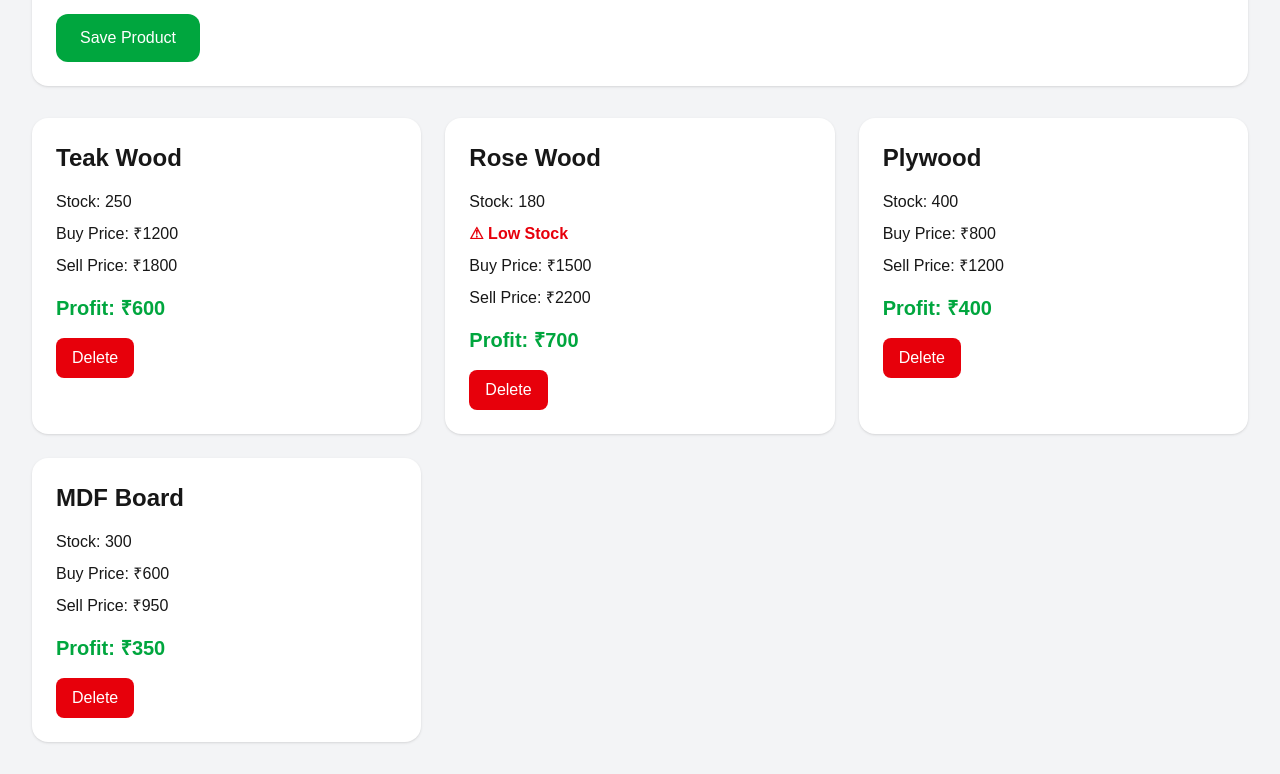
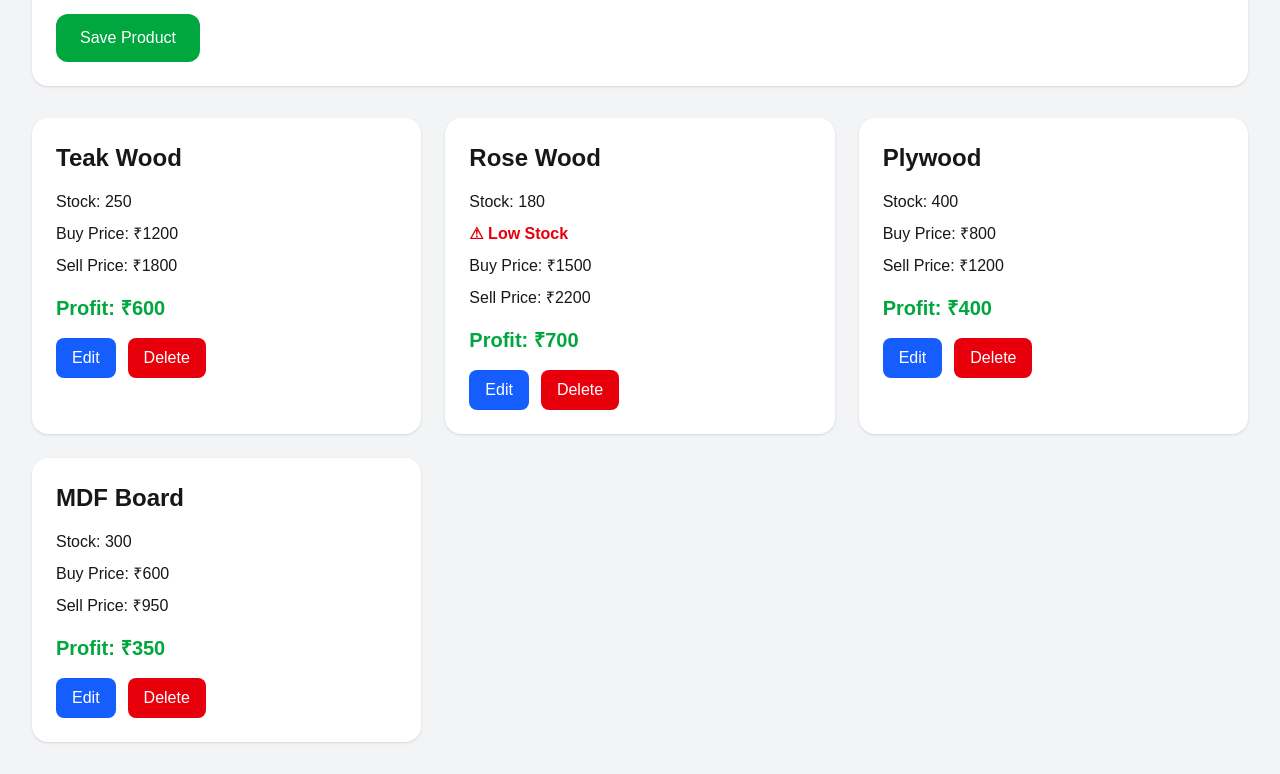
Before and after one commit to yuva10012002/TimberIQ, a Next.js app: page /inventory in a window 1280 px wide. Shown: the part 616-1390 px from the top of the page. Built offline with nearby package versions, Linux system fonts and the light colour scheme.

Commit message:
Inventory CRUD Complete

```diff
--- a/app/inventory/page.tsx
+++ b/app/inventory/page.tsx
@@ -3,6 +3,9 @@
 import { useState, useEffect } from "react";
 
 export default function InventoryPage() {
+
+
+const [editId, setEditId] = useState<number | null>(null);
 const [search, setSearch] = useState("");
 
 const [productName, setProductName] = useState("");
@@ -46,6 +49,7 @@ sellPrice: 950,
 ]);
 
 const handleAddProduct = () => {
+console.log("Button clicked");
 if (
 !productName ||
 !stock ||
@@ -56,7 +60,24 @@ alert("Please fill all fields");
 return;
 }
 
+if (editId) {
+setProducts(
+products.map((product) =>
+product.id === editId
+? {
+...product,
+name: productName,
+stock: Number(stock),
+buyPrice: Number(buyPrice),
+sellPrice: Number(sellPrice),
+}
+: product
+)
+);
+setEditId(null);
 
+
+} else {
   const newProduct = {
     id: Date.now(),
     name: productName,
@@ -66,14 +87,16 @@ const newProduct = {
   };
 
   setProducts([...products, newProduct]);
+  console.log("Current products:", products);
+   console.log("Adding product:", newProduct);
+}
 
 setProductName("");
 setStock("");
 setBuyPrice("");
 setSellPrice("");
+};
 
-
-};
 
 const handleDelete = (id: number) => {
 setProducts(
@@ -81,6 +104,14 @@ products.filter(
 (product) => product.id !== id
 )
 );
+};
+const handleEdit = (product: any) => {
+setEditId(product.id);
+
+setProductName(product.name);
+setStock(product.stock.toString());
+setBuyPrice(product.buyPrice.toString());
+setSellPrice(product.sellPrice.toString());
 };
 
 const filteredProducts = products.filter(
@@ -249,7 +280,7 @@ return ( <main className="min-h-screen bg-gray-100 p-8">
   onClick={handleAddProduct}
   className="bg-green-600 text-white px-6 py-3 rounded-xl mt-4 hover:bg-green-700"
 >
-      Save Product
+  {editId ? "Update Product" : "Save Product"}
 </button>
 
   </div>
@@ -294,14 +325,24 @@ return ( <main className="min-h-screen bg-gray-100 p-8">
             product.buyPrice}
         </p>
 
+        <div className="flex gap-3 mt-4">
+
 <button
-          onClick={() =>
-            handleDelete(product.id)
-          }
-          className="bg-red-600 text-white px-4 py-2 rounded-lg mt-4 hover:bg-red-700"
+  onClick={() => handleEdit(product)}
+  className="bg-blue-600 text-white px-4 py-2 rounded-lg hover:bg-blue-700"
+>
+  Edit
+</button>
+
+<button
+  onClick={() => handleDelete(product.id)}
+  className="bg-red-600 text-white px-4 py-2 rounded-lg hover:bg-red-700"
 >
   Delete
 </button>
+
+</div>
+
 
       </div>
 
```
Also changed, not shown: app/sales/page.tsx (added). Lines whose indentation alone changed are shown as unchanged.
